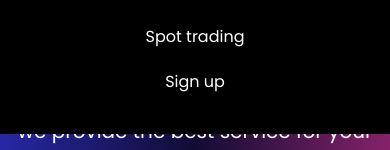
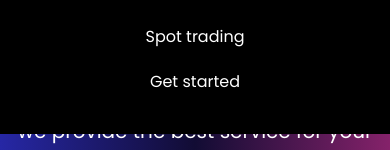
Before and after one commit to astroboy20/muurcoin, a Next.js app: page / in a window 390 px wide. Both pictures are taken after a click on the element 354 px from the left and 53 px from the top of the page. Shown: the part 217-367 px from the top of the page. Built offline with nearby package versions, Linux system fonts and the light colour scheme.

Commit message:
feat: auth link

```diff
--- a/components/Header/Header.jsx
+++ b/components/Header/Header.jsx
@@ -49,7 +49,7 @@ const Header = () => {
             <button>
               {" "}
               <Link className="section-link" href={"/auth"}>
-               Get started
+                Get started
               </Link>
             </button>
           </div>
@@ -74,8 +74,8 @@ const Header = () => {
               <Link className="section-link" href={"/spot-trading"}>
                 Spot trading
               </Link>
-              <Link className="section-link" href={"/register"}>
-                Sign up
+              <Link className="section-link" href={"/auth"}>
+                Get started
               </Link>
             </MobileSection>
           </>
```
